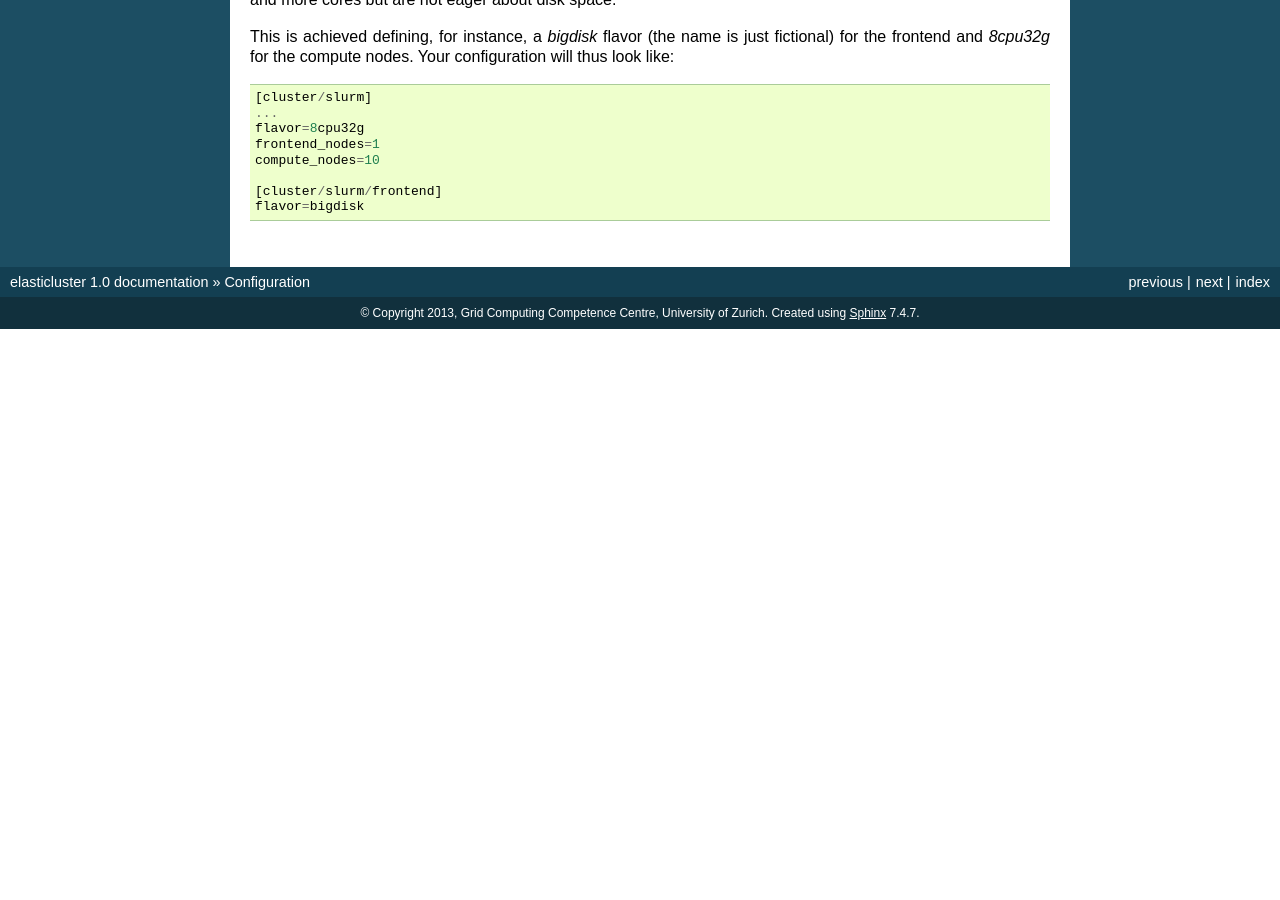
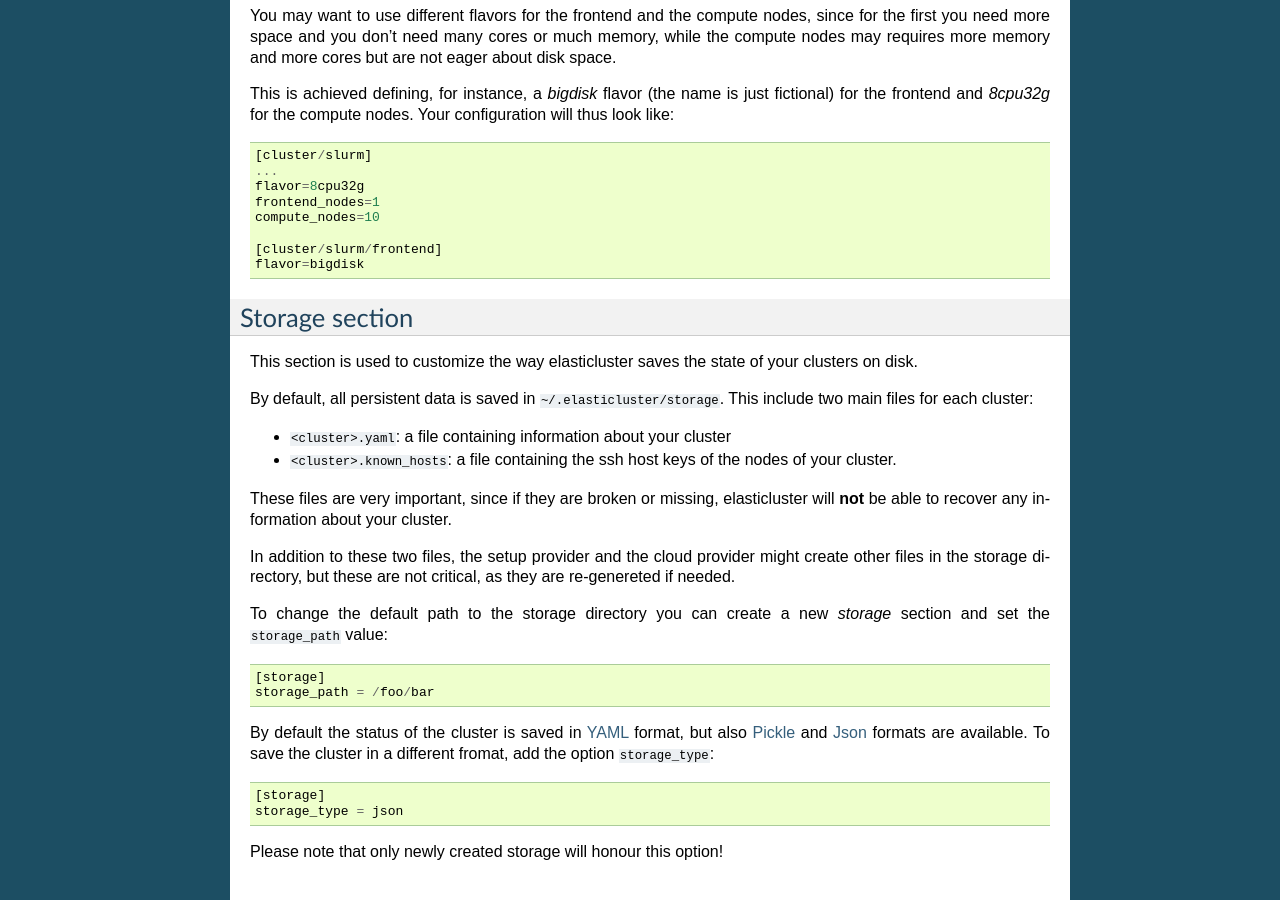
Before and after one commit to elasticluster/elasticluster, a Sphinx documentation site: the page built from docs/configure.rst, in a window 1280 px wide and 900 px high, scrolled down 10551 px. Built offline with Sphinx 7.4.7, drawn with Linux system fonts in a browser that asks for light colours; before the commit the page ends 10880 px from its top, so only the background shows below that; some of the changed text lies outside the part shown.

Commit message:
Add doc related to the new storage section

```diff
--- a/docs/configure.rst
+++ b/docs/configure.rst
@@ -79,6 +79,9 @@ Section names are in the form ``[type/name]`` wher `type` must be one of:
 ``cluster/<clustername>``
   override configuration for specific group of nodes within a cluster
 
+``storage``
+  usually not needed, allow to specify a custom path for the storage
+  directory and the default storage type.
 
 You must define at least one for each section types in order to have
 a valid configuration file.
@@ -666,3 +669,44 @@ compute nodes. Your configuration will thus look like::
 
 
 .. _`template configuration file`: https://raw.github.com/gc3-uzh-ch/elasticluster/master/docs/config.template
+
+Storage section
+===============
+
+This section is used to customize the way elasticluster saves the
+state of your clusters on disk.
+
+By default, all persistent data is saved in
+``~/.elasticluster/storage``. This include two main files for each cluster:
+
+* ``<cluster>.yaml``: a file containing information about your cluster
+* ``<cluster>.known_hosts``: a file containing the ssh host keys of
+  the nodes of your cluster.
+
+These files are very important, since if they are broken or missing,
+elasticluster will **not** be able to recover any information about
+your cluster.
+
+In addition to these two files, the setup provider and the cloud
+provider might create other files in the storage directory, but these
+are not critical, as they are re-genereted if needed.
+
+To change the default path to the storage directory you can create a
+new `storage` section and set the ``storage_path`` value::
+
+    [storage]
+    storage_path = /foo/bar
+
+
+By default the status of the cluster is saved in YAML_ format, but
+also Pickle_ and Json_ formats are available. To save the cluster in a
+different fromat, add the option ``storage_type``::
+
+    [storage]
+    storage_type = json
+
+Please note that only newly created storage will honour this option!
+
+.. _YAML: http://yaml.org/
+.. _Pickle: http://en.wikipedia.org/wiki/Pickle_(Python)
+.. _Json: http://json.org/
```
